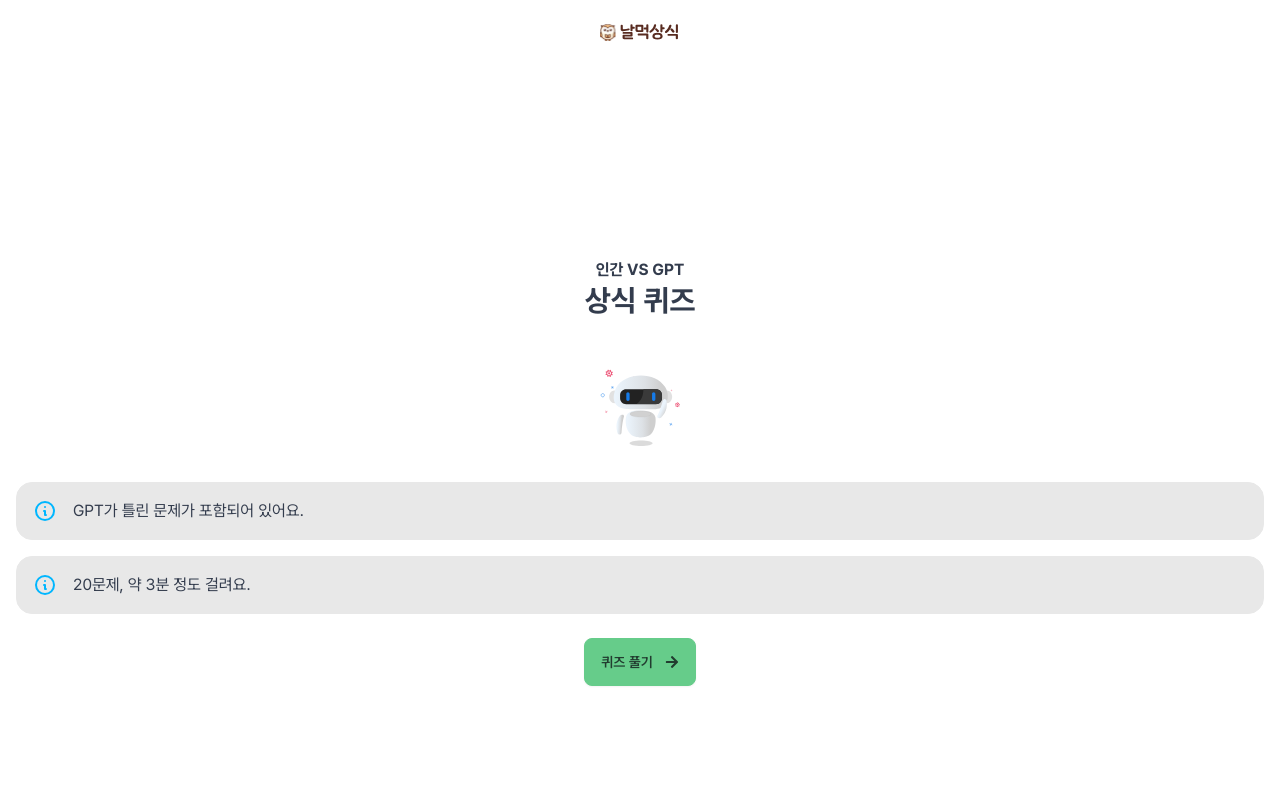
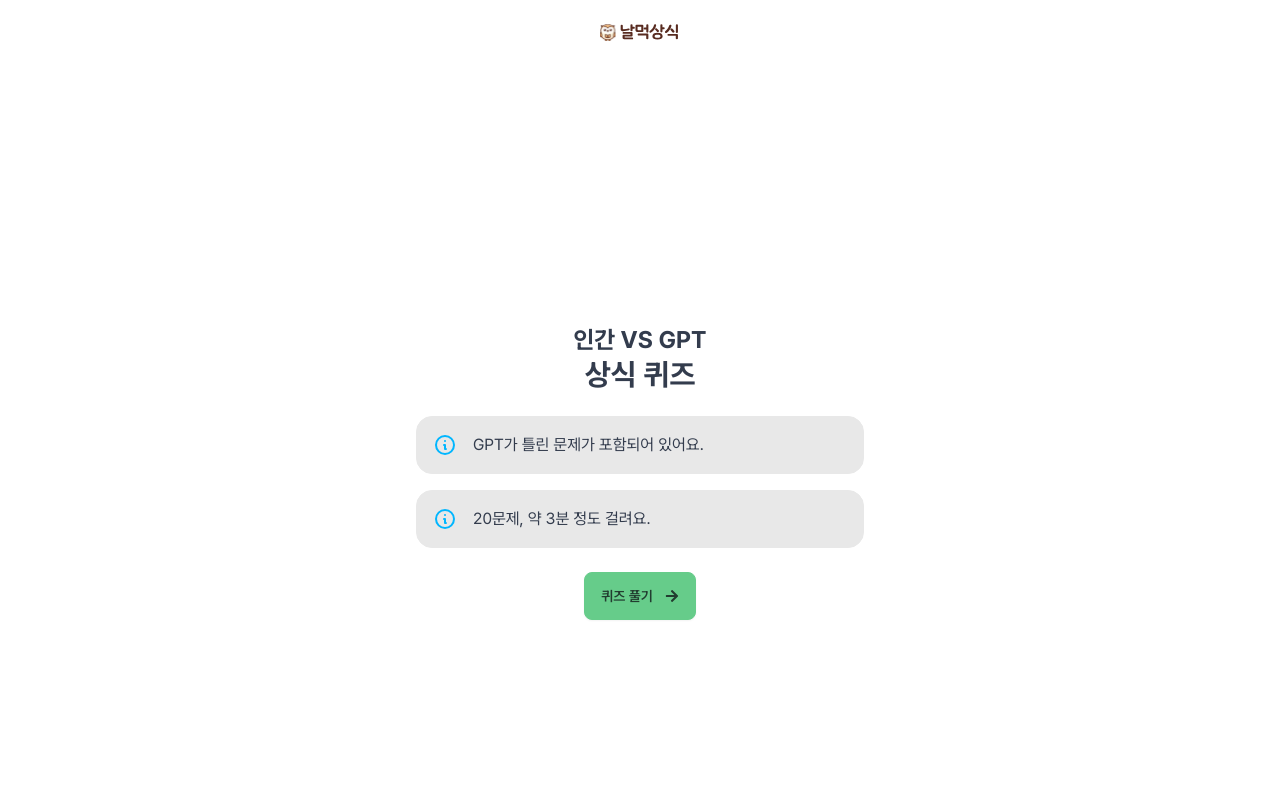
Before and after one commit to jungeol-h/quiz-vs, a Next.js app: page / in a window 1280 px wide. Shown: the top 800 px of the page. Built offline with nearby package versions, Linux system fonts and the light colour scheme.

Commit message:
refactor: Remove unnecessary paragraph in Home component

```diff
--- a/app/page.tsx
+++ b/app/page.tsx
@@ -1,5 +1,5 @@
 "use client";
-import { useEffect, useState } from "react";
+import { useEffect } from "react";
 import Link from "next/link";
 import dynamic from "next/dynamic";
 import { sendGTMEvent } from "@next/third-parties/google";
@@ -15,14 +15,6 @@ const Player = dynamic(
 );
 
 export default function Home() {
-  // const [isClient, setIsClient] = useState(false);
-  useEffect(() => {
-    // 클라이언트 사이드에서만 로컬 스토리지 초기화
-    if (typeof window !== "undefined") {
-      localStorage.removeItem("quizResults");
-    }
-  }, []);
-
   const handleStartQuiz = () => {
     sendGTMEvent({
       event: "start_quiz",
@@ -31,17 +23,17 @@ export default function Home() {
 
   return (
     <div className="min-h-screen flex flex-col justify-center items-center">
-      <h1 className="text-l font-bold ">인간 VS GPT</h1>
+      <h1 className="text-2xl font-bold ">인간 VS GPT</h1>
       <h1 className="text-3xl font-bold mb-4">상식 퀴즈</h1>
-      <div className="mt-6 mb-6">
-        <Player
+      <div className="mb-2">
+        {/* <Player
           autoplay
           loop
           src="/robot-lottie.json"
           style={{ height: "100px", width: "100px" }}
-        />
+        /> */}
       </div>
-      <div role="alert" className="alert mb-4">
+      <div role="alert" className="alert mb-4 max-w-md">
         <svg
           xmlns="http://www.w3.org/2000/svg"
           fill="none"
@@ -57,7 +49,7 @@ export default function Home() {
         </svg>
         <span className="text-s">GPT가 틀린 문제가 포함되어 있어요.</span>
       </div>
-      <div role="alert" className="alert ">
+      <div role="alert" className="alert max-w-md">
         <svg
           xmlns="http://www.w3.org/2000/svg"
           fill="none"
--- a/app/results/page.js
+++ b/app/results/page.js
@@ -70,7 +70,7 @@ const Results = () => {
   const handleRetakeQuiz = () => {
     sendGTMEvent("retake_quiz", "click");
     localStorage.removeItem("quizResults");
-    router.push("/");
+    router.push("/quiz");
   };
 
   const handleShare = async () => {
```
